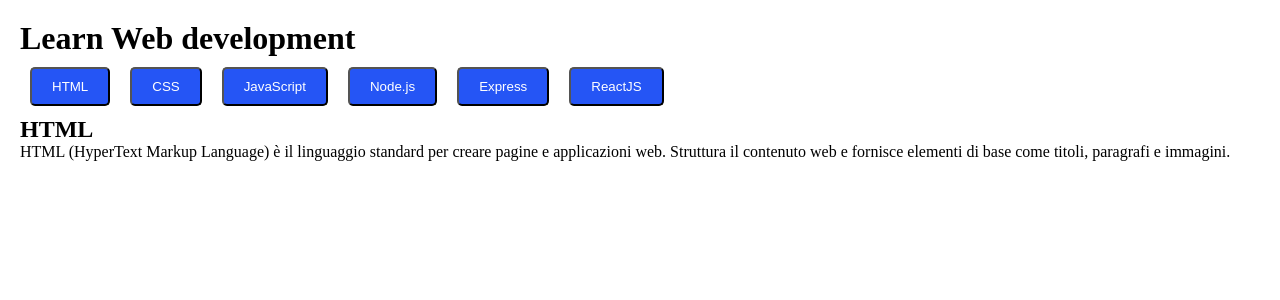
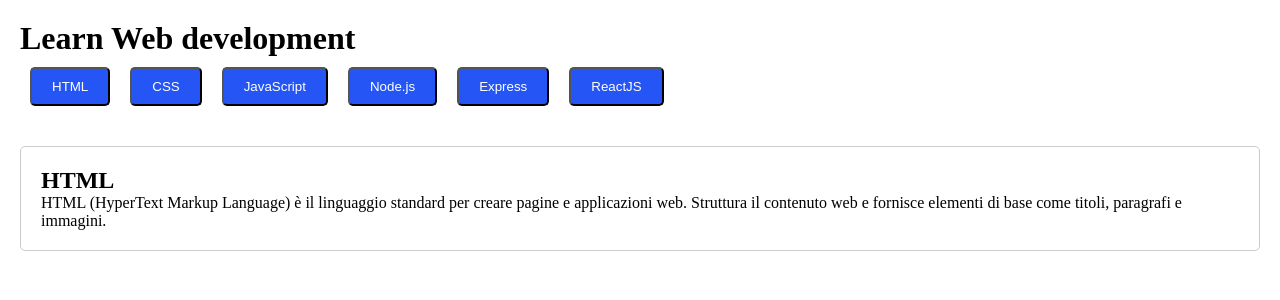
Before and after one commit to francescoguttuso/react-use-state, a React (Vite) app: page / in a window 1280 px wide. Shown: the top 300 px of the page. Built offline with nearby package versions, Linux system fonts and the light colour scheme.

Commit message:
feat: add styles for LanguageCard component

```diff
--- a/src/components/LanguageCard.css
+++ b/src/components/LanguageCard.css
@@ -0,0 +1,6 @@
+.card-details {
+    border: 1px solid #ccc;
+    border-radius: 5px;
+    padding: 20px;
+    margin-top: 30px;
+}
```
